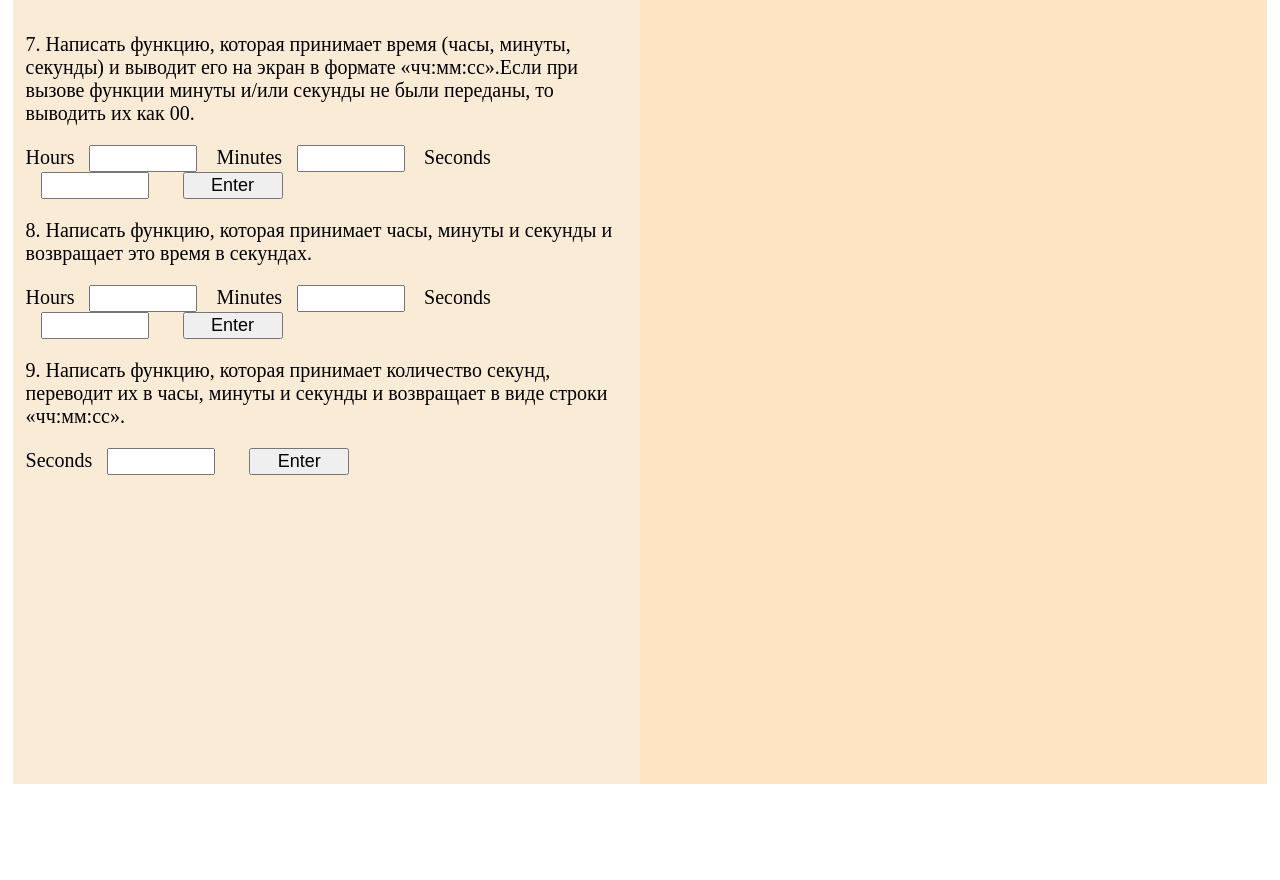
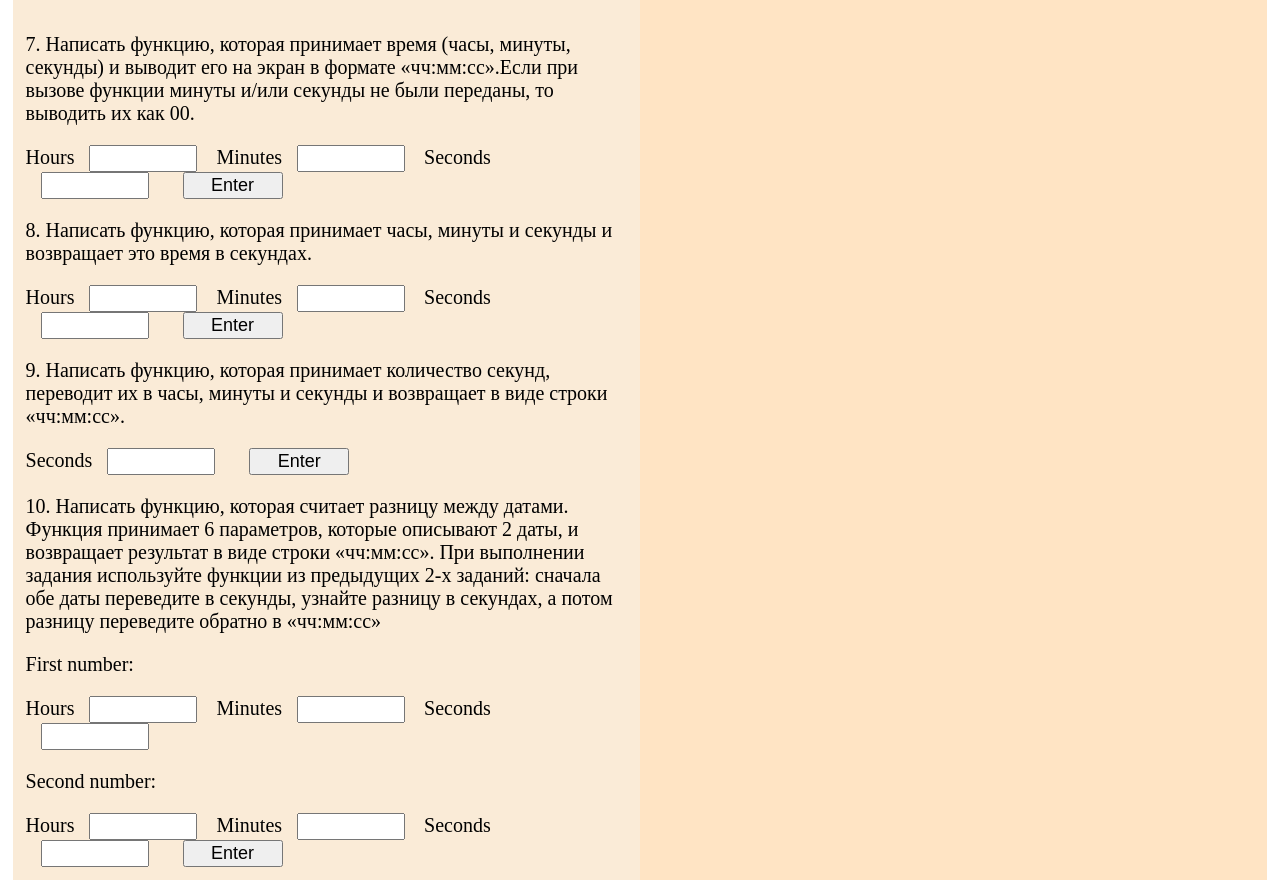
Before and after one commit to NovakVladimir/js_4_function_2_time, a plain HTML site: page index.html in a window 1280 px wide. Before the commit the page ends 800 px from the top, so only its background shows below. Drawn offline with Linux system fonts and the light colour scheme.

Commit message:
Finish all tasks

```diff
--- a/index.html
+++ b/index.html
@@ -25,7 +25,17 @@
         <span>Seconds</span><input type="number" id="number_9_1">
         <input type="button" value="Enter" onclick="toHours(getInput('number_9_1'))">
 
-
+        <p>10. Написать функцию, которая считает разницу между датами. Функция принимает 6 параметров, которые описывают 2 даты, и возвращает результат в виде строки «чч:мм:сс». При выполнении задания используйте функции из предыдущих 2-х заданий: сначала обе даты переведите в секунды, узнайте разницу в секундах, а потом разницу переведите обратно в «чч:мм:сс»</p>
+        <p>First number:</p>
+        <span>Hours</span><input type="number" id="number_10_1">
+        <span>Minutes</span><input type="number" id="number_10_2">
+        <span>Seconds</span><input type="number" id="number_10_3">
+        <br>
+        <p>Second number:</p>
+        <span>Hours</span><input type="number" id="number_10_4">
+        <span>Minutes</span><input type="number" id="number_10_5">
+        <span>Seconds</span><input type="number" id="number_10_6">
+        <input type="button" value="Enter" onclick="differenceBetweenTimes(getInput('number_10_1'), getInput('number_10_2'), getInput('number_10_3'), getInput('number_10_4'), getInput('number_10_5'), getInput('number_10_6'))">
 
     </section>
 
--- a/js/main.js
+++ b/js/main.js
@@ -92,6 +92,7 @@ function toSeconds(hours, minutes, seconds) {
     deleteOutput("container");
     let result = hours * 60 * 60 + minutes * 60 + seconds;
     insertOutputTrue(`It is ${result} seconds`);
+    return result;
 }
 
 /**
@@ -113,3 +114,17 @@ function toHours(seconds) {
     deleteOutput("container");
     insertOutputTrue(`${changeFormatOfTime_00(hours)}:${changeFormatOfTime_00(minutes)}:${changeFormatOfTime_00(finishSeconds)}`);
 }
+
+/**
+ * Tenth task
+ */
+function differenceBetweenTimes(hours_1, minutes_1, seconds_1, hours_2, minutes_2, seconds_2) {
+    let firstTime = toSeconds(hours_1, minutes_1, seconds_1);
+    let secondTime = toSeconds(hours_2, minutes_2, seconds_2);
+    let difference = firstTime - secondTime;
+    if(difference < 0) {
+        deleteOutput("container");
+        return insertOutputFalse(`First number must be bigger than second`);
+    }
+    return toHours(difference);
+}
```
